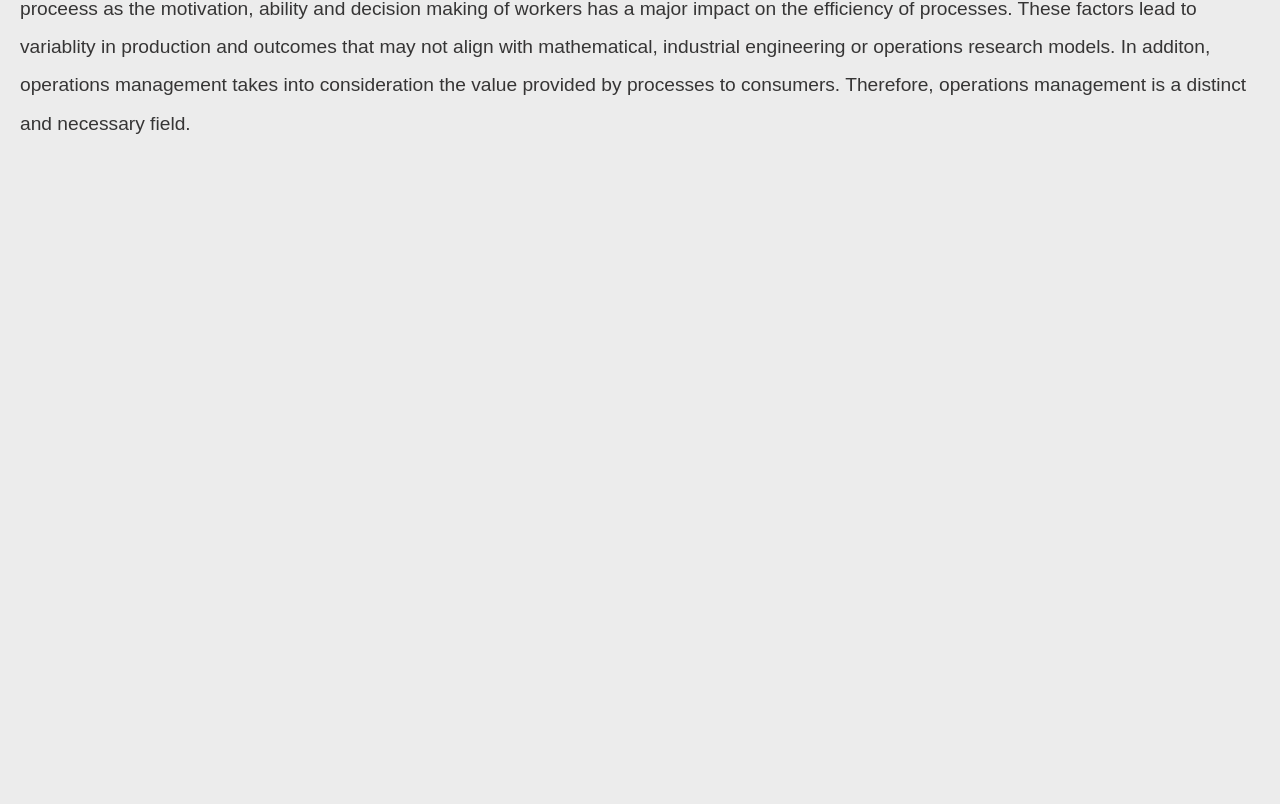
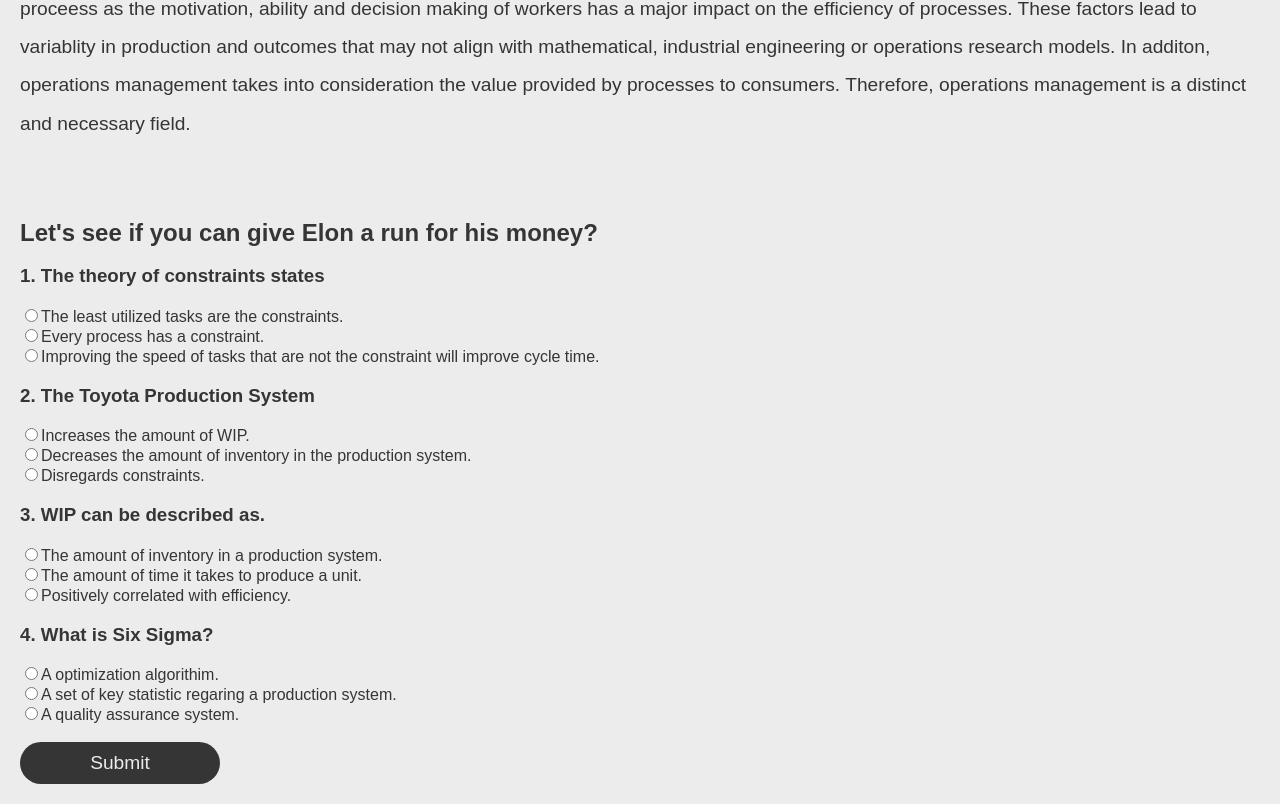
Before and after one commit to prettygoodstudios/mgt3700-projectone, a React app: page / in a window 1280 px wide. Shown: the part 3579-4383 px from the top of the page. Before the commit the page ends 3761 px from the top, so only its background shows below. Built offline with nearby package versions, Linux system fonts and the light colour scheme.

Commit message:
Implemented quiz

```diff
--- a/src/components/App.jsx
+++ b/src/components/App.jsx
@@ -7,6 +7,7 @@ import Intro from "./Intro.jsx";
 import Learning from "./Learning.jsx";
 import Methods from "./Methods.jsx";
 import Process from "./Process.jsx";
+import Quiz from "./Quiz.jsx";
 
 class App extends Component {
     render() {
@@ -20,6 +21,7 @@ class App extends Component {
                 <ExperimentTwo/>
                 <Methods/>
                 <Connections/>
+                <Quiz/>
             </div>
         );
     }
--- /dev/null
+++ b/src/components/Quiz.jsx
@@ -0,0 +1,130 @@
+import React, {Component} from "react";
+
+
+export default class Quiz extends Component {
+
+    constructor(props){
+        super(props);
+        this.state = {
+            questions: [
+                {
+                    prompt: "The theory of constraints states",
+                    answers: [
+                        "The least utilized tasks are the constraints.",
+                        "Every process has a constraint.",
+                        "Improving the speed of tasks that are not the constraint will improve cycle time."
+                    ],
+                    solution: 1,
+                    answer: null,
+                    error: null
+                },
+                {
+                    prompt: "The Toyota Production System",
+                    answers: [
+                        "Increases the amount of WIP.",
+                        "Decreases the amount of inventory in the production system.",
+                        "Disregards constraints."
+                    ],
+                    solution: 1,
+                    answer: null,
+                    error: null
+                },
+                {
+                    prompt: "WIP can be described as.",
+                    answers: [
+                        "The amount of inventory in a production system.",
+                        "The amount of time it takes to produce a unit.",
+                        "Positively correlated with efficiency."
+                    ],
+                    solution: 0,
+                    answer: null,
+                    error: null
+                },
+                {
+                    prompt: "What is Six Sigma?",
+                    answers: [
+                        "A optimization algorithim.",
+                        "A set of key statistic regaring a production system.",
+                        "A quality assurance system."
+                    ],
+                    solution: 2,
+                    answer: null,
+                    error: null
+                }
+            ],
+            success: false,
+            error: false
+        }
+    }
+
+    update = (question, answer) => {
+        const {questions} = this.state;
+        questions[question].answer = answer;
+        this.setState({
+            questions
+        })
+    }
+
+    submit = () => {
+        const {questions} = this.state;
+        let passed = true;
+        questions.forEach((q, i) => {
+            if(q.answer != q.solution) {
+                passed = false
+                questions[i].error = "Sorry your answer was incorrect."
+            } else {
+                questions[i].error = null;
+            }
+        })
+        this.setState({
+            questions,
+            success: passed,
+            error: !passed
+        })
+    }
+
+    render(){
+        const {questions, success, error} = this.state;
+        return <div className="quiz section">
+            <h1 className="section__header">Let's see if you can give Elon a run for his money?</h1>
+            <div className="quiz__questions">
+                {
+                    questions.map((q, i) => {
+                        const {prompt, answers, error} = q;
+                        return <div className="quiz__questions__question" key={i}>
+                            <h3>{i+1}. {prompt}</h3>
+                            <div className="quiz__questions__answers">
+                                {
+                                    answers.map((a, aI) => {
+                                        return <div className="quiz__questions__answers__answer" key={aI}>
+                                                <input type="radio" id={"quiz__question__"+i} name={"quiz__question__"+i} onChange={() => this.update(i, aI)}/>
+                                                {a}
+                                            </div>
+                                    })
+                                }
+                                {error &&
+                                    <div className="quiz__error">
+                                        {error}
+                                    </div>
+                                }
+                            </div>
+                        </div>
+                    })
+                }
+            </div>
+            <br />
+            <button className="btn-default" onClick={this.submit}>Submit</button>
+            {   success &&
+                <div className="quiz__success">
+                    Looks like Elon should probably hand you the keys to the Gigafactory.
+                </div>
+            }
+            {
+                error &&
+                <div className="quiz__error">
+                    You still have a bit more to learn. Perhaps try again.
+                </div>
+            }
+        </div>
+    }
+}
--- a/src/styles/main.scss
+++ b/src/styles/main.scss
@@ -3,6 +3,7 @@
 @import "section";
 @import "experimentone";
 @import "experimenttwo";
+@import "quiz";
 
 html, body {
     padding: 0;
--- /dev/null
+++ b/src/styles/quiz.scss
@@ -0,0 +1,15 @@
+.quiz {
+    &__success {
+        @include bubble;
+        background-color: green;
+        color: $text-color;
+        margin: 20px 0px;
+    }
+
+    &__error {
+        @include bubble;
+        background-color: #ff0000;
+        color: $text-color;
+        margin: 20px 0px;
+    }
+}
```
Also changed, not shown: 1 other file (tests, documents, lock files or other folders).
